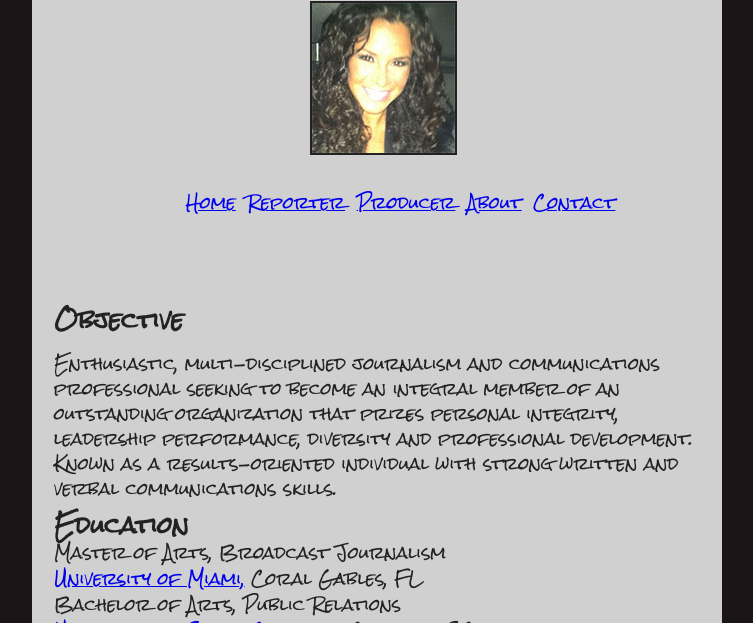
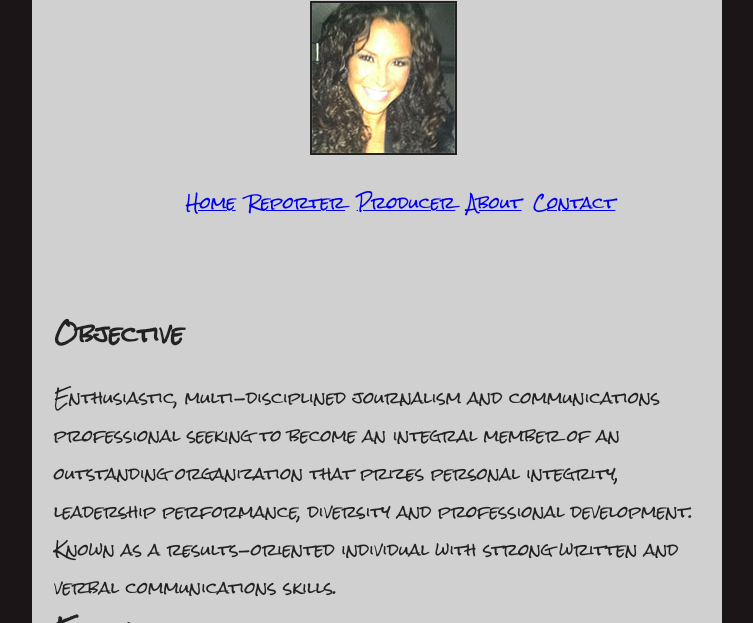
Before and after one commit to ala67/ala67.github.io, a plain HTML site: page about.html in a window 1280 px wide. Shown: the part 166-789 px from the top of the page, without its empty margins (263-1016 px from the left). Drawn offline with Linux system fonts and the light colour scheme; files whose address does not match are found by name.

Commit message:
objective line height

```diff
--- a/css/web.css
+++ b/css/web.css
@@ -30,7 +30,7 @@ img{
 }
 
 #objective{
-  line-height: 25px;
+  line-height: inherit;
   text-align: left;
   }
 
```
